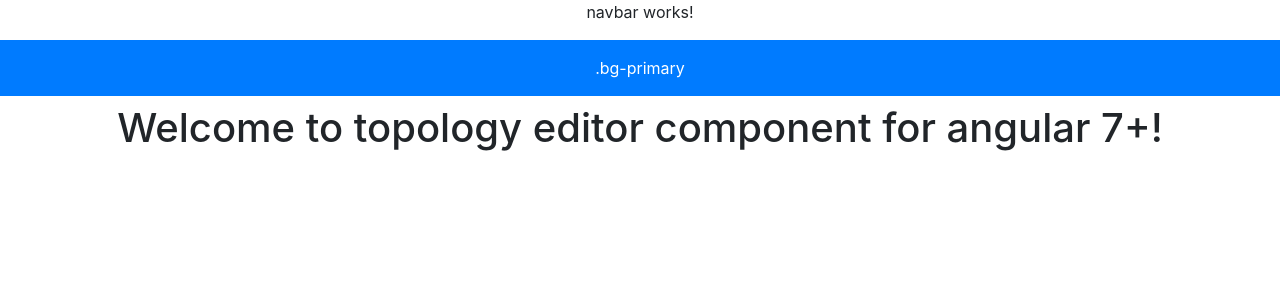
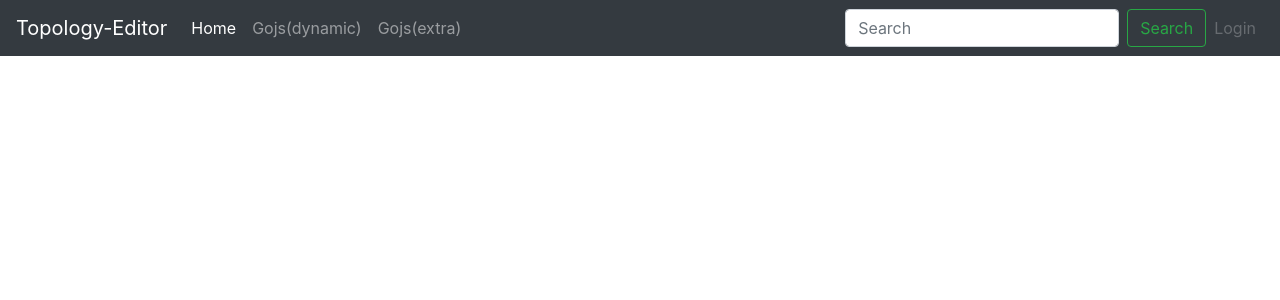
Before and after one commit to Ghislain1/TopoEdit, an Angular app in the folder src/topo-edit-app/: page /heroes in a window 1280 px wide. Shown: the top 300 px of the page. Built offline with nearby package versions, Linux system fonts and the light colour scheme.

Commit message:
Implemented angular bootstrap nav bar

```diff
--- a/src/topo-edit-app/projects/demo/src/app/app.component.html
+++ b/src/topo-edit-app/projects/demo/src/app/app.component.html
@@ -2,11 +2,8 @@
 <div style="text-align:center">
 
   <app-navbar></app-navbar>
-  <h1>
-    Welcome to {{ title }}!
-  </h1>
-  <!-- <topo-angular-topo-editor [displayDate]="currentDate">
+  <router-outlet></router-outlet>
+  <!-- Routed components go here -->
 
-  </topo-angular-topo-editor> -->
 
 </div>
--- a/src/topo-edit-app/projects/demo/src/app/app.module.ts
+++ b/src/topo-edit-app/projects/demo/src/app/app.module.ts
@@ -1,9 +1,28 @@
 import { BrowserModule } from '@angular/platform-browser';
 import { NgModule } from '@angular/core';
+import { RouterModule, Routes } from '@angular/router';
 
 import { AppComponent } from './app.component';
 import { SharedModule } from './shared/shared.module';
+import { LoginComponent } from './shared/components/login/login.component';
+import { HomeComponent } from './shared/components/home/home.component';
 // import { AngularTopoEditorModule } from 'projects/angular-topo-editor/src/lib/angular-topo-editor.module';
+
+const appRoutes: Routes = [
+  { path: 'home', component: HomeComponent },
+  { path: 'home/:id', component: LoginComponent },
+  {
+    path: 'heroes',
+    component: LoginComponent,
+    data: { title: 'Heroes List' }
+  },
+  {
+    path: '',
+    redirectTo: '/home',
+    pathMatch: 'full'
+  },
+  { path: '**', component: LoginComponent }
+];
 
 @NgModule({
   declarations: [
@@ -11,6 +30,10 @@ import { SharedModule } from './shared/shared.module';
   ],
   imports: [
     BrowserModule,
+    RouterModule.forRoot(
+      appRoutes,
+      { enableTracing: true } // <-- debugging purposes only
+    ),
     SharedModule
     // AngularTopoEditorModule
   ],
--- /dev/null
+++ b/src/topo-edit-app/projects/demo/src/app/shared/components/home/home.component.css
@@ -0,0 +1,3 @@
+app-home {
+  background: red;
+}
--- /dev/null
+++ b/src/topo-edit-app/projects/demo/src/app/shared/components/home/home.component.html
@@ -0,0 +1,3 @@
+<p>
+  home works!
+</p>
--- /dev/null
+++ b/src/topo-edit-app/projects/demo/src/app/shared/components/home/home.component.ts
@@ -0,0 +1,15 @@
+import { Component, OnInit } from '@angular/core';
+
+@Component({
+  selector: 'app-home',
+  templateUrl: './home.component.html',
+  styleUrls: ['./home.component.css']
+})
+export class HomeComponent implements OnInit {
+
+  constructor() { }
+
+  ngOnInit() {
+  }
+
+}
--- /dev/null
+++ b/src/topo-edit-app/projects/demo/src/app/shared/components/login/login.component.html
@@ -0,0 +1,3 @@
+<p>
+  login works!
+</p>
--- /dev/null
+++ b/src/topo-edit-app/projects/demo/src/app/shared/components/login/login.component.ts
@@ -0,0 +1,15 @@
+import { Component, OnInit } from '@angular/core';
+
+@Component({
+  selector: 'app-login',
+  templateUrl: './login.component.html',
+  styleUrls: ['./login.component.css']
+})
+export class LoginComponent implements OnInit {
+
+  constructor() { }
+
+  ngOnInit() {
+  }
+
+}
--- a/src/topo-edit-app/projects/demo/src/app/shared/components/navbar/navbar.component.html
+++ b/src/topo-edit-app/projects/demo/src/app/shared/components/navbar/navbar.component.html
@@ -1,5 +1,34 @@
-<p>
-  navbar works!
-</p>
+<nav class="navbar navbar-expand-md navbar-dark fixed-top bg-dark">
+  <a class="navbar-brand" routerLink="/app-home">Topology-Editor</a>
+  <button class="navbar-toggler" type="button" data-toggle="collapse" data-target="#navbarCollapse"
+    aria-controls="navbarCollapse" aria-expanded="false" aria-label="Toggle navigation">
+    <span class="navbar-toggler-icon"></span>
+  </button>
+  <div class="collapse navbar-collapse" id="navbarCollapse">
+    <ul class="navbar-nav mr-auto">
+      <li class="nav-item active">
+        <a class="nav-link" routerLink="/app-home" routerLinkActive="active">Home
+          <span class="sr-only">(current)</span>
+        </a>
+      </li>
+      <li class="nav-item">
+        <a class="nav-link" routerLink="/app-home" routerLinkActive="active">Gojs(dynamic)</a>
+      </li>
 
-<div class="p-3 mb-2 bg-primary text-white">.bg-primary</div>
+      <li class="nav-item">
+        <a class="nav-link" routerLink="/app-home" routerLinkActive="active">Gojs(extra)</a>
+      </li>
+
+    </ul>
+    <form class="form-inline mt-2 mt-md-0">
+      <input class="form-control mr-sm-2" type="text" placeholder="Search" aria-label="Search">
+      <button class="btn btn-outline-success my-2 my-sm-0" type="submit">Search</button>
+      <ul class="navbar-nav mr-auto">
+
+        <li class="nav-item">
+          <a class="nav-link disabled" routerLink="/app-home" routerLinkActive="active">Login</a>
+        </li>
+      </ul>
+    </form>
+  </div>
+</nav>
```
Also changed, not shown: src/topo-edit-app/projects/demo/src/app/shared/shared.module.ts (+6 -2 lines), src/topo-edit-app/projects/demo/src/app/shared/components/login/login.component.css (added), 2 other files (tests, documents, lock files or other folders).
